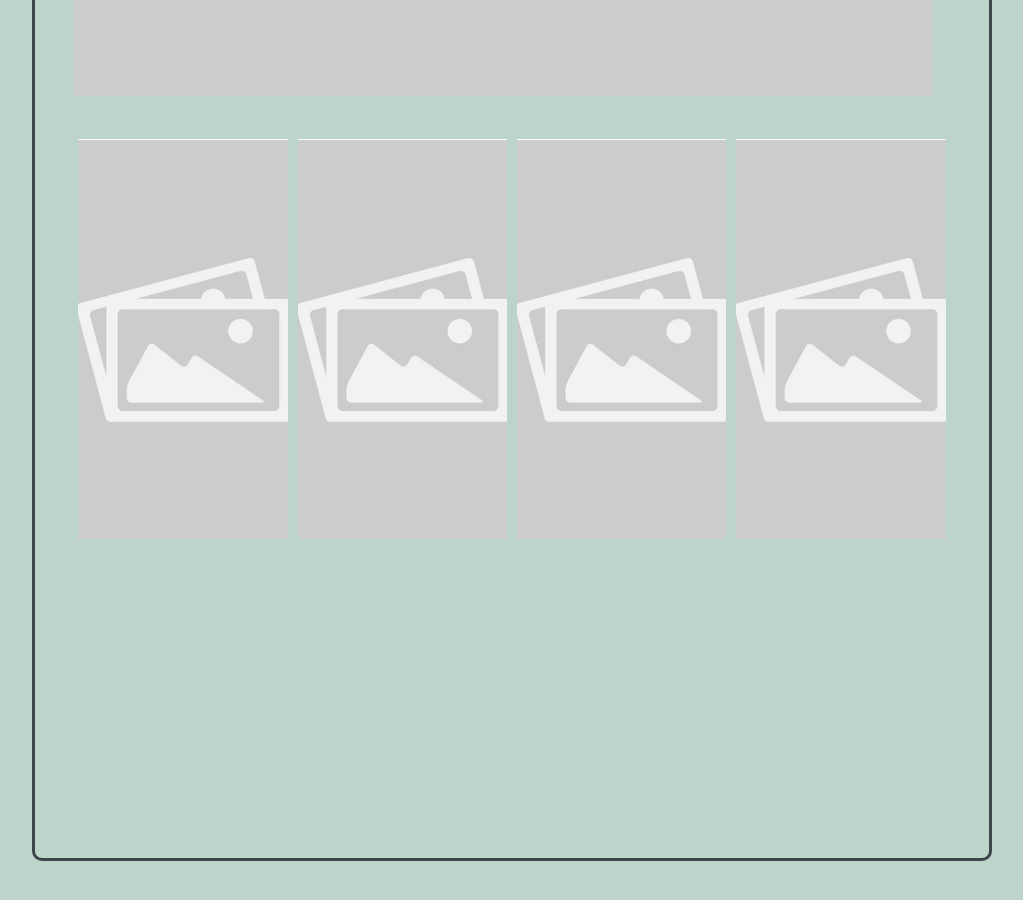
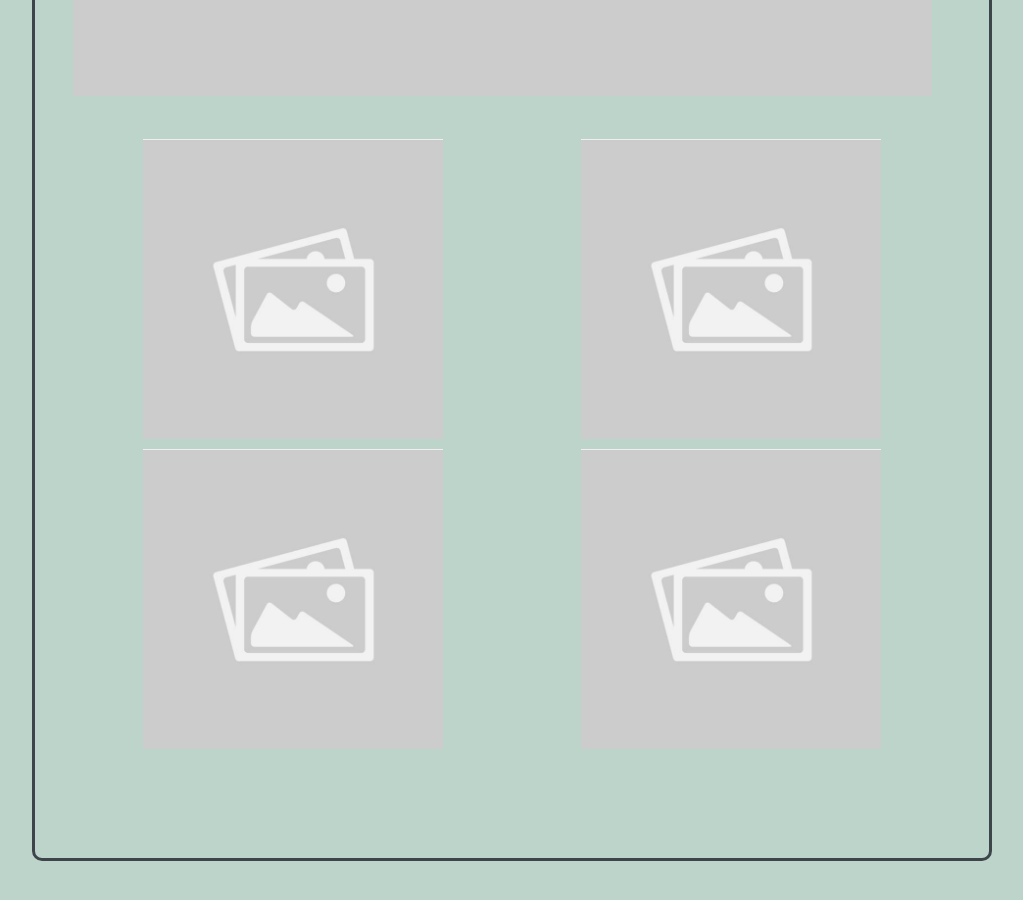
Before and after one commit to VBamalie/Portfolio, a plain HTML site: page index.html in a window 1280 px wide. Shown: the part 1820-2720 px from the top of the page, without its empty margins (128-1151 px from the left). Drawn offline with Linux system fonts and the light colour scheme.

Commit message:
refined images

```diff
--- a/assets/css/style.css
+++ b/assets/css/style.css
@@ -75,7 +75,7 @@ header li:hover{
     border-radius: 2px;
 }
 
-.hero {
+.top-picture{
     height: 50vh;
     width: 100%;
     margin-bottom: 25px;
@@ -131,22 +131,16 @@ main h1{
 .projects{
     display:flex;
     margin: 0 4% 4% 4%;
+    flex-flow: wrap;
+    justify-content: space-around;
 }
-#project-2, #project-3{
+#project-2, #project-3, #project-4, #project-5{
     background-image: url("../images/istockphoto-1147544807-612x612.jpeg");
     background-size: cover;
     background-position: center;
-    width: 50vh;
-    height: 50vh;
+    width: 300px;
+    height: 300px;
     margin: 5px;
-}
-#project-4, #project-5{
-    background-image: url("../images/istockphoto-1147544807-612x612.jpeg");
-    background-size: cover;
-    background-position: center;
-    width: 50vh;
-    height: 50vh;
-    margin: 5px
 }
     footer{
         display: flex;
--- a/index.html
+++ b/index.html
@@ -36,7 +36,7 @@
         </ul>
     </header>
     <!--Insert background photo-->
-    <div class="hero"></div>
+    <div class="top-picture"></div>
     <!--ids are for the nav bar-->
     <section>
       <h1 id="about-me">About Me</h1>
```
